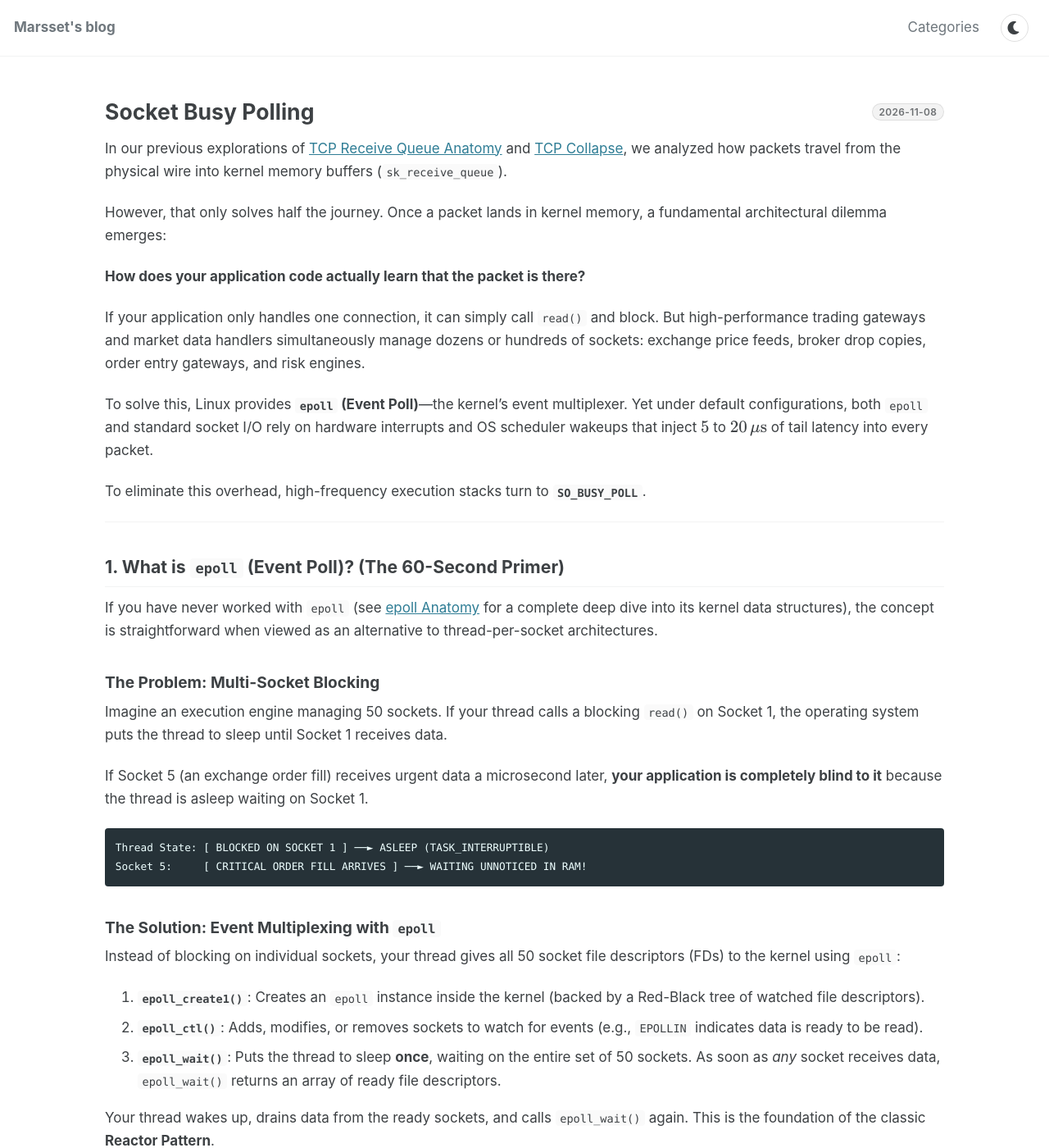
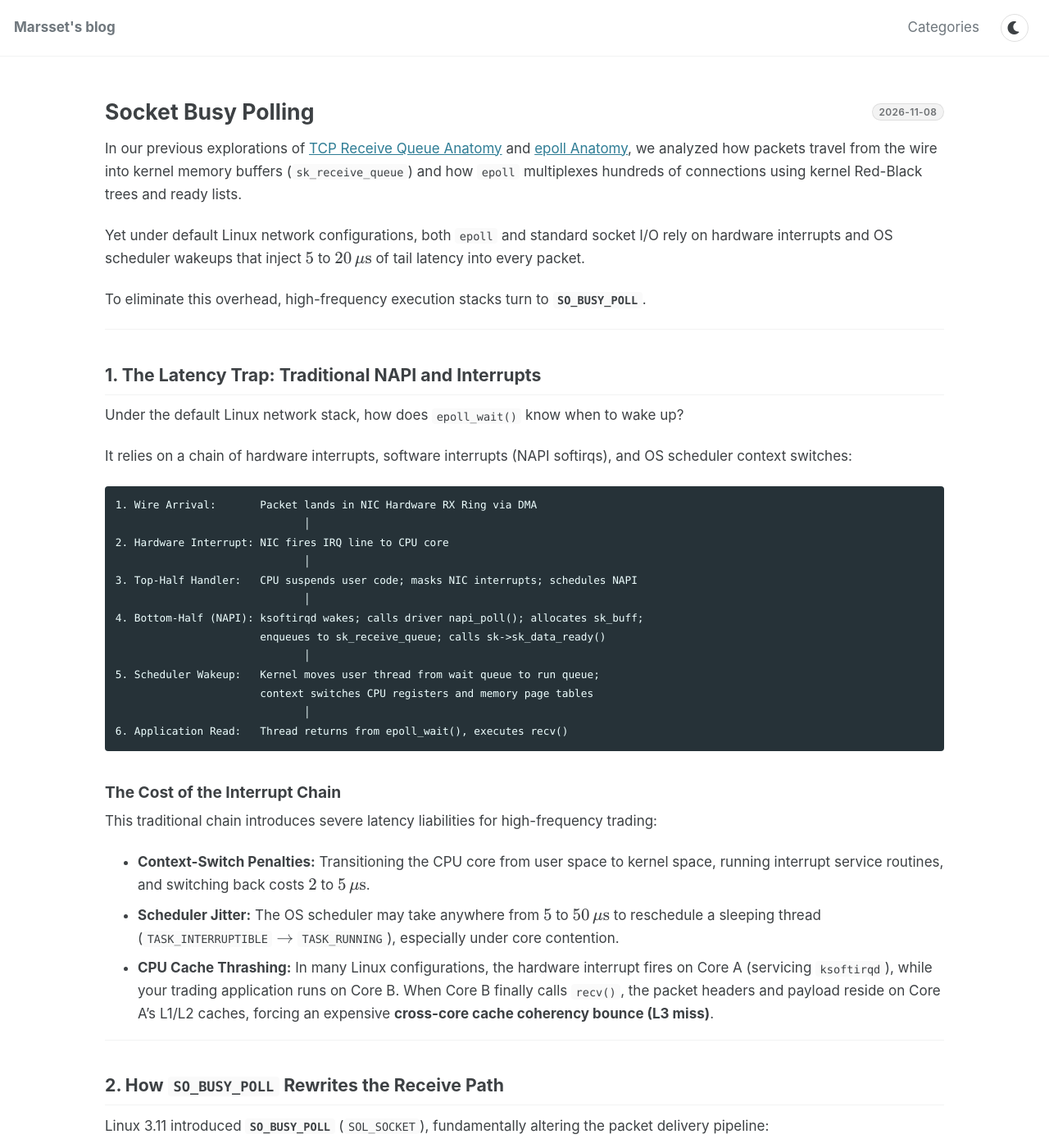
Before and after one commit to marsset/marsset.github.io, a Jekyll site: the page built from _posts/2026-11-09-socket-busy-polling.markdown, in a window 1280 px wide and 1400 px high. Shown: the whole window at 82% size. Built offline with Jekyll 4.4.1, drawn with Linux system fonts in a browser that asks for light colours; cached includes are drawn as plain includes; formulas are drawn with MathJax 3; some of the changed text lies outside the part shown.

Commit message:
docs: remove redundant epoll primer from socket busy polling post

````diff
--- a/_posts/2026-11-09-socket-busy-polling.markdown
+++ b/_posts/2026-11-09-socket-busy-polling.markdown
@@ -8,45 +8,15 @@ excerpt: >
   A first-principles deep dive into Linux socket busy polling (SO_BUSY_POLL) and epoll Reactor architecture: how bypassing interrupts rewrites the NIC receive path, CPU cache and thermal trade-offs, Edge vs. Level triggering, and preventing FD starvation during market bursts.
 ---
 
-In our previous explorations of [TCP Receive Queue Anatomy](/system/2026/11/08/tcp-receive-queue.html) and [TCP Collapse](/system/2026/11/09/tcp-collapse.html), we analyzed how packets travel from the physical wire into kernel memory buffers (`sk_receive_queue`).
+In our previous explorations of [TCP Receive Queue Anatomy](/system/2026/11/08/tcp-receive-queue.html) and [epoll Anatomy](/system/2026/11/09/epoll-anatomy.html), we analyzed how packets travel from the wire into kernel memory buffers (`sk_receive_queue`) and how `epoll` multiplexes hundreds of connections using kernel Red-Black trees and ready lists.
 
-However, that only solves half the journey. Once a packet lands in kernel memory, a fundamental architectural dilemma emerges:
-
-**How does your application code actually learn that the packet is there?**
-
-If your application only handles one connection, it can simply call `read()` and block. But high-performance trading gateways and market data handlers simultaneously manage dozens or hundreds of sockets: exchange price feeds, broker drop copies, order entry gateways, and risk engines.
-
-To solve this, Linux provides **`epoll` (Event Poll)**—the kernel's event multiplexer. Yet under default configurations, both `epoll` and standard socket I/O rely on hardware interrupts and OS scheduler wakeups that inject $5$ to $20\,\mu\text{s}$ of tail latency into every packet.
+Yet under default Linux network configurations, both `epoll` and standard socket I/O rely on hardware interrupts and OS scheduler wakeups that inject $5$ to $20\,\mu\text{s}$ of tail latency into every packet.
 
 To eliminate this overhead, high-frequency execution stacks turn to **`SO_BUSY_POLL`**.
 
 ---
 
-## 1. What is `epoll` (Event Poll)? (The 60-Second Primer)
-
-If you have never worked with `epoll` (see [epoll Anatomy](/system/2026/11/09/epoll-anatomy.html) for a complete deep dive into its kernel data structures), the concept is straightforward when viewed as an alternative to thread-per-socket architectures.
-
-### The Problem: Multi-Socket Blocking
-Imagine an execution engine managing 50 sockets. If your thread calls a blocking `read()` on Socket 1, the operating system puts the thread to sleep until Socket 1 receives data.
-
-If Socket 5 (an exchange order fill) receives urgent data a microsecond later, **your application is completely blind to it** because the thread is asleep waiting on Socket 1.
-
-```text
-Thread State: [ BLOCKED ON SOCKET 1 ] ──► ASLEEP (TASK_INTERRUPTIBLE)
-Socket 5:     [ CRITICAL ORDER FILL ARRIVES ] ──► WAITING UNNOTICED IN RAM!
-```
-
-### The Solution: Event Multiplexing with `epoll`
-Instead of blocking on individual sockets, your thread gives all 50 socket file descriptors (FDs) to the kernel using `epoll`:
-1. **`epoll_create1()`**: Creates an `epoll` instance inside the kernel (backed by a Red-Black tree of watched file descriptors).
-2. **`epoll_ctl()`**: Adds, modifies, or removes sockets to watch for events (e.g., `EPOLLIN` indicates data is ready to be read).
-3. **`epoll_wait()`**: Puts the thread to sleep **once**, waiting on the entire set of 50 sockets. As soon as *any* socket receives data, `epoll_wait()` returns an array of ready file descriptors.
-
-Your thread wakes up, drains data from the ready sockets, and calls `epoll_wait()` again. This is the foundation of the classic **Reactor Pattern**.
-
----
-
-## 2. The Latency Trap: Traditional NAPI and Interrupts
+## 1. The Latency Trap: Traditional NAPI and Interrupts
 
 Under the default Linux network stack, how does `epoll_wait()` know when to wake up?
 
@@ -76,7 +46,7 @@ This traditional chain introduces severe latency liabilities for high-frequency
 
 ---
 
-## 3. How `SO_BUSY_POLL` Rewrites the Receive Path
+## 2. How `SO_BUSY_POLL` Rewrites the Receive Path
 
 Linux 3.11 introduced **`SO_BUSY_POLL`** (`SOL_SOCKET`), fundamentally altering the packet delivery pipeline:
 
@@ -136,7 +106,7 @@ While `SO_BUSY_POLL` eliminates interrupt overhead, it is not a free lunch. It t
 
 ---
 
-## 5. Reactor Triggering: Edge (`EPOLLET`) vs. Level (`EPOLLLT`)
+## 4. Reactor Triggering: Edge (`EPOLLET`) vs. Level (`EPOLLLT`)
 
 In an `epoll`-based Reactor architecture, the kernel allows you to configure how sockets notify your event loop:
 
@@ -158,7 +128,7 @@ and read in a tight loop until recv() explicitly returns -1 with EAGAIN or EWOUL
 
 ---
 
-## 6. The FD Starvation Catastrophe and Prevention
+## 5. The FD Starvation Catastrophe
 
 The strict requirement of `EPOLLET`—draining a socket until `EAGAIN`—creates one of the most dangerous failure modes in financial market gateways: **File Descriptor Starvation (FD Starvation)**.
 
````
Also changed, not shown: other parts of _posts/2026-11-09-socket-busy-polling.markdown (+2 -2 lines).
